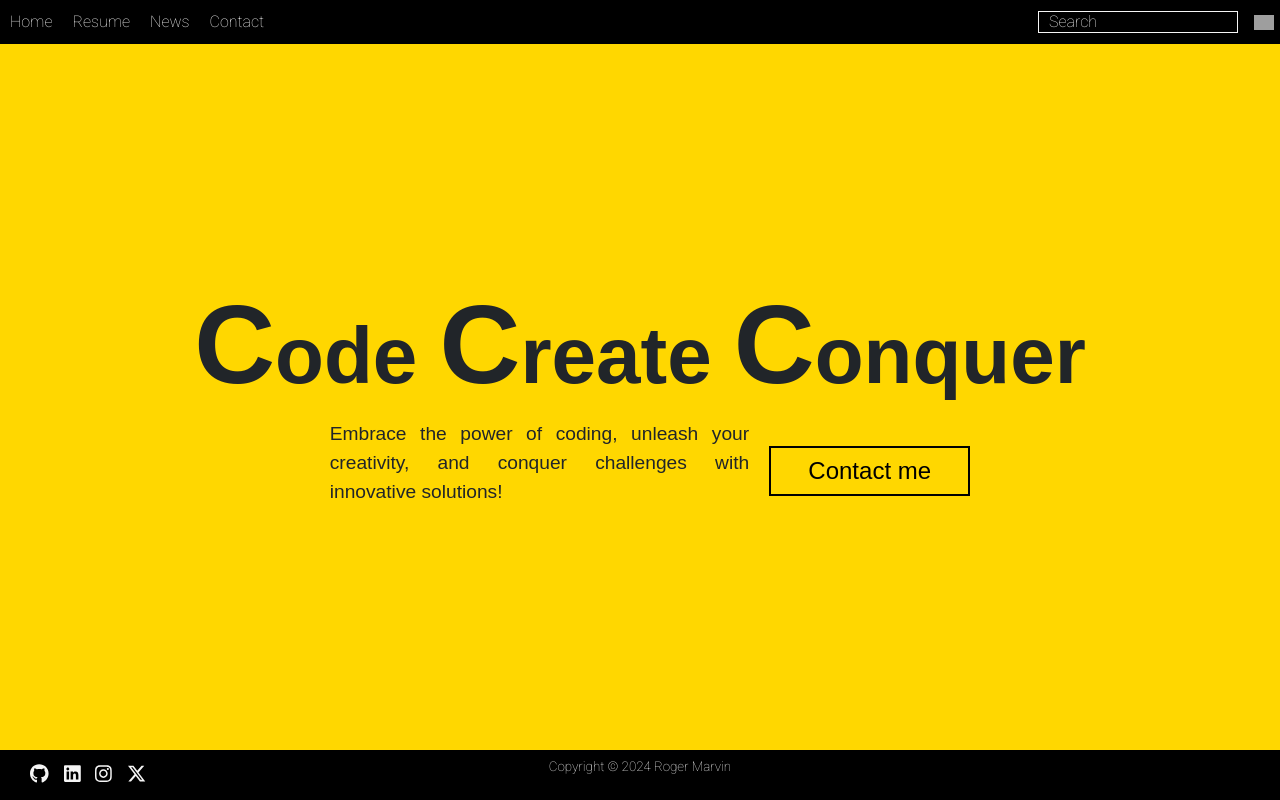
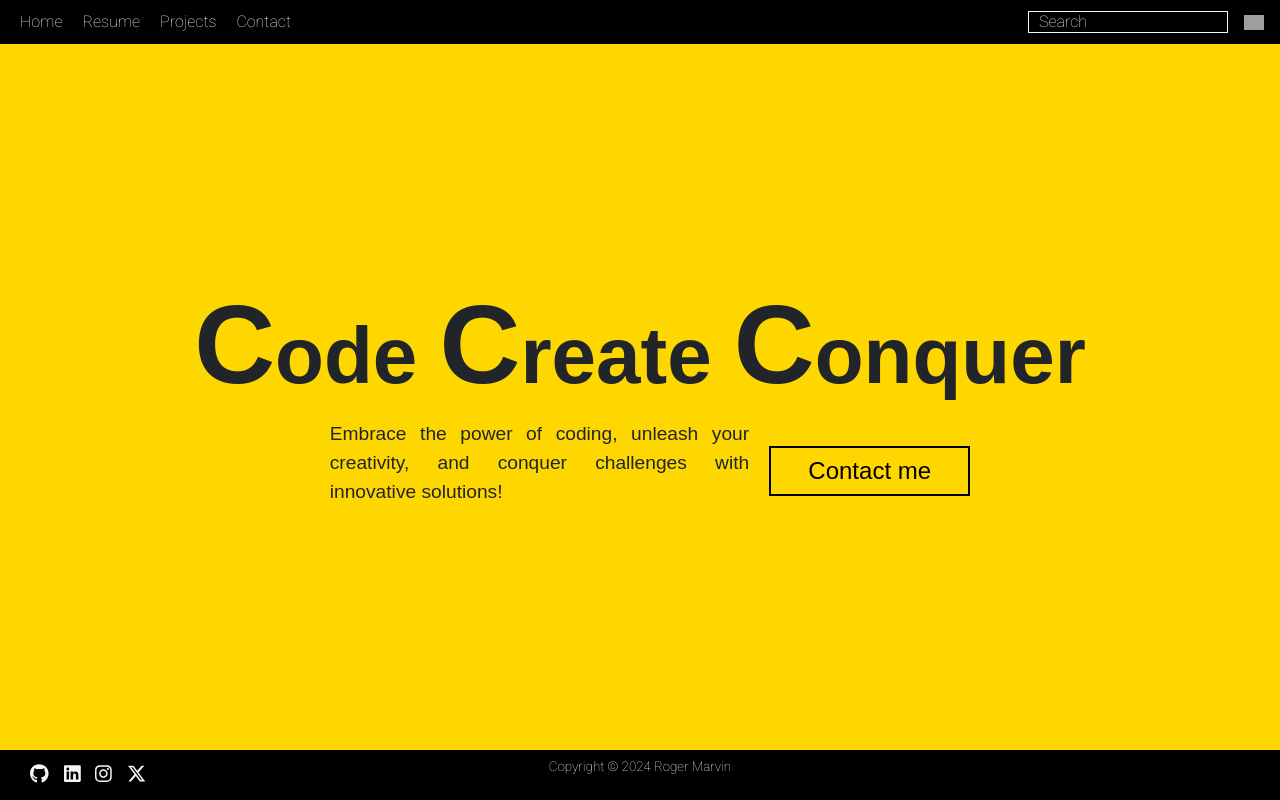
Before and after one commit to RomaruDaze/hp, a React (Vite) app: page / in a window 1280 px wide. Shown: the top 800 px of the page. Built offline with nearby package versions, Linux system fonts and the light colour scheme; grey boxes are pictures that could not be loaded; a web font is replaced by a local one.

Commit message:
updating resume button ui

```diff
--- a/src/components/header/header.css
+++ b/src/components/header/header.css
@@ -2,12 +2,14 @@
     display: flex;
     flex-direction: row;
     justify-content: space-between;
+    margin: 0px 10px;
 }
 
 .header-nav {
     display: flex;
     flex-direction: row;
     align-items: center;
+
 }
 
 .header-nav a {
@@ -47,7 +49,6 @@
     border: 1px solid var(--secondary-color);
 }
 
-
 .header-search-button {
     background-color: #00000000;
     border: none;
--- a/src/components/header/header.tsx
+++ b/src/components/header/header.tsx
@@ -24,8 +24,8 @@ function Header({
           <a href="#" onClick={(e) => handleLinkClick(e, "resume")}>
             Resume
           </a>
-          <a href="#" onClick={(e) => handleLinkClick(e, "news")}>
-            News
+          <a href="#" onClick={(e) => handleLinkClick(e, "projects")}>
+            Projects
           </a>
           <a href="#" onClick={(e) => handleLinkClick(e, "contact")}>
             Contact
```
Also changed, not shown: src/assets/images/icons/hp-icon.png.
